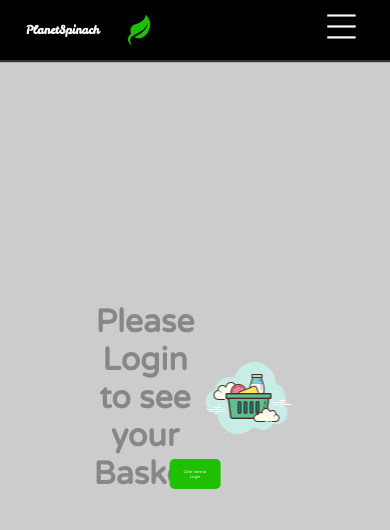
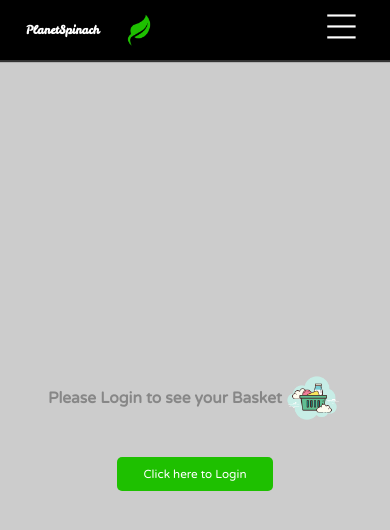
Before and after one commit to RamMahe1110/Planet-Spinach, a React (Create React App) app: page /userbasket in a window 390 px wide. Shown: the top 530 px of the page. Built offline with nearby package versions, Linux system fonts and the light colour scheme.

Commit message:
added responsive ness  in userbasket auth msg

```diff
--- a/src/pages/Homepage/Homepage.css
+++ b/src/pages/Homepage/Homepage.css
@@ -110,8 +110,17 @@
     line-height: 30px;
   }
 
+  .hider {
+    display: none;
+  }
+
+  .discount {
+    font-size: 6vw;
+  }
+
   .middle-content a {
     width: 60%;
     font-size: 3vw;
+    top: 52%;
   }
 }
--- a/src/pages/Homepage/Homepage.jsx
+++ b/src/pages/Homepage/Homepage.jsx
@@ -18,7 +18,10 @@ class Homepage extends Component {
         <HomePrdPreview />
         <div className="middle-content">
           <h1>
-            Veggies are here to change your life.
+            <span className="hider">
+              {" "}
+              Veggies are here to change your life.{" "}
+            </span>
             <span className="discount"> Get 20% off on all veggies</span>
           </h1>
           <Link to="/category/5">Checkout our Organic Vegetables</Link>
--- a/src/pages/SingleProduct/SingleProduct.jsx
+++ b/src/pages/SingleProduct/SingleProduct.jsx
@@ -85,8 +85,8 @@ class SingleProduct extends Component {
             <p onClick={this.onAddToBasketClick} className="addToBasketBtn">
               Add To Basket
             </p>
-            <Link to="/userbasket" className="checkoutBtn">
-              Checkout Basket
+            <Link to="/userbasket">
+              <p className="checkoutBtn">Checkout Basket</p>
             </Link>
             <ul className="all-del-notes">
               <li className="delivery del-1">Cash on delivery available</li>
--- a/src/pages/UserBasketPage/UserBasket.css
+++ b/src/pages/UserBasketPage/UserBasket.css
@@ -123,6 +123,21 @@
 }
 
 @media screen and (max-width: 700px) {
+  .loginwarn h1 {
+    width: 100%;
+    font-size: 4vw;
+  }
+
+  .loginwarn h1 img {
+    width: 60px;
+    height: auto;
+  }
+
+  .login-btn {
+    width: 40%;
+    font-size: 3vw;
+  }
+
   .basket-page h2 {
     width: 95%;
     margin: 0 auto 20px auto;
--- a/src/pages/UserBasketPage/UserBasket.jsx
+++ b/src/pages/UserBasketPage/UserBasket.jsx
@@ -94,7 +94,7 @@ class UserBasket extends Component {
                   src={require("../../assets/logos/plus.png")}
                   alt="inc"
                 />
-                <span className="item-total">{item.total}</span>
+                <span className="item-total">${item.total}</span>
               </div>
             ))
           ) : (
```
